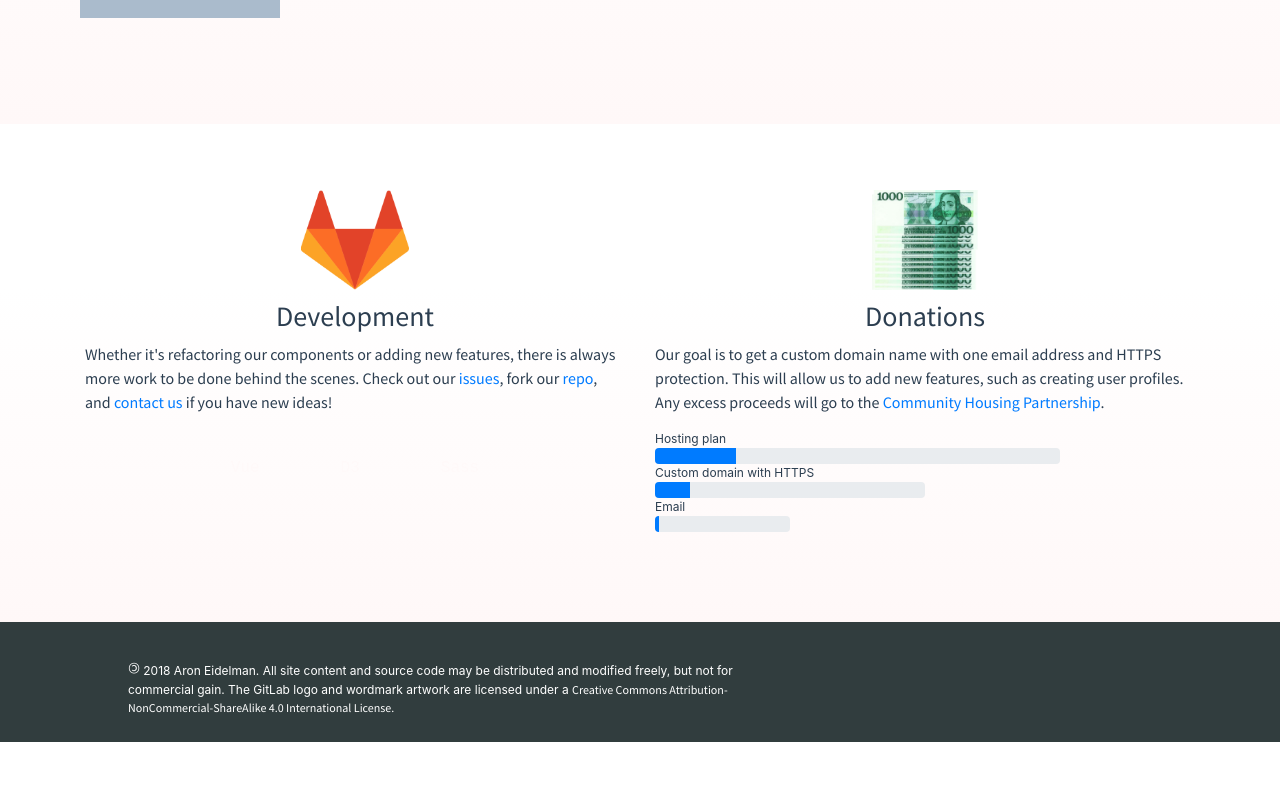
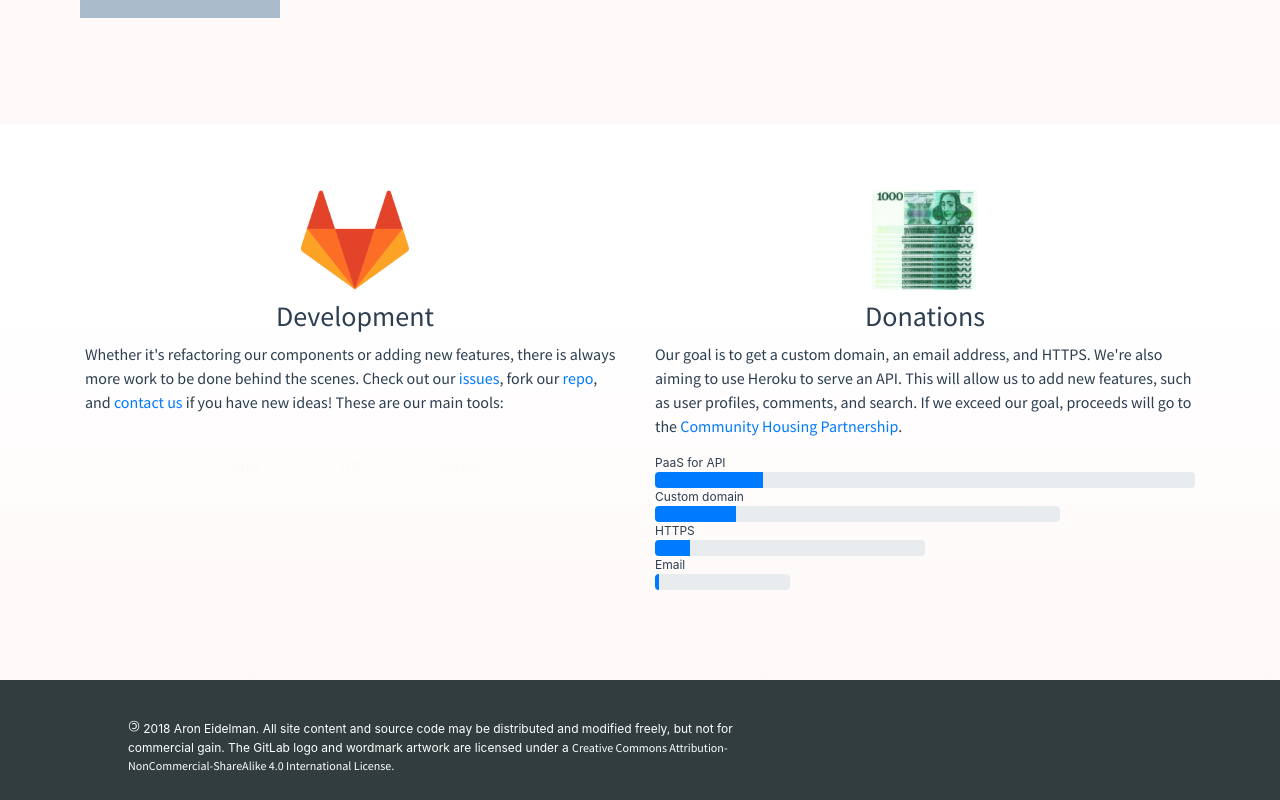
Before and after one commit to h3xar0n/spinozapp-v3, a Vue app: page / in a window 1280 px wide. Shown: the part 1717-2517 px from the top of the page. Before the commit the page ends 2459 px from the top, so only its background shows below. Built offline with nearby package versions, Linux system fonts and the light colour scheme; some icons are missing.

Commit message:
Styling contribution section

```diff
--- a/src/components/home/Contribution.vue
+++ b/src/components/home/Contribution.vue
@@ -5,22 +5,30 @@
         <b-col sm="12" md="6">
           <img src="../../assets/gitlab-logo.png" alt="">
           <h3 class="subtitle">Development</h3>
-          <p>Whether it's refactoring our components or adding new features, there is always more work to be done behind
-            the scenes. Check out our <a href="https://gitlab.com/eideldev/spinozapp/milestones" target="_blank">issues</a>,
-            fork our <a href="https://gitlab.com/eideldev/spinozapp" target="_blank">repo</a>, and <a href="mailto:aron@eideldev.com">
-              contact us</a> if you have new ideas!</p>
+          <p>Whether it's refactoring our components or adding new features, there is always more work to be done behind the
+            scenes. Check out our
+            <a href="https://gitlab.com/eideldev/spinozapp/milestones" target="_blank">issues</a>, fork our
+            <a href="https://gitlab.com/eideldev/spinozapp" target="_blank">repo</a>, and
+            <a href="mailto:aron@eideldev.com">
+              contact us</a> if you have new ideas! These are our main tools:</p>
           <div class="code-tools">
             <div>
+              <a href="https://vuejs.org/" target="_blank">
                 <i class="devicon-vuejs-plain colored"></i>
                 <p>Vue</p>
+              </a>
             </div>
             <div>
+              <a href="https://d3js.org/" target="_blank">
                 <i class="devicon-d3js-plain colored"></i>
                 <p>D3</p>
+              </a>
             </div>
             <div>
+              <a href="http://sass-lang.com/" target="_blank">
                 <i class="devicon-sass-original colored"></i>
                 <p>Sass</p>
+              </a>
             </div>
           </div>
         </b-col>
@@ -28,14 +36,17 @@
           <img src="../../assets/spinoza-money.png" alt="">
           <h3 class="subtitle">Donations</h3>
           <p>
-            Our goal is to get a custom domain name with one email address and HTTPS protection.
-            This will allow us to add new features, such as creating user profiles.
-            Any excess proceeds will go to the <a href="https://www.chp-sf.org/about/" target="_blank">Community Housing Partnership</a>.
+            Our goal is to get a custom domain, an email address, and HTTPS. We're also aiming to use Heroku to serve an API. This will
+            allow us to add new features, such as user profiles, comments, and search. If we exceed our goal, proceeds will
+            go to the
+            <a href="https://www.chp-sf.org/about/" target="_blank">Community Housing Partnership</a>.
           </p>
           <div class="goals">
-            <span>Hosting plan</span>
+            <span>PaaS for API</span>
+            <b-progress :value="20" class="w-100" />
+            <span>Custom domain</span>
             <b-progress :value="20" class="w-75" />
-            <span>Custom domain with HTTPS</span>
+            <span>HTTPS</span>
             <b-progress :value="13" class="w-50" />
             <span>Email</span>
             <b-progress :value="3" class="w-25" />
@@ -87,6 +98,10 @@
     display: inline-block;
   }
 
+  .code-tools div a:hover {
+    text-decoration: none;
+  }
+
   .code-tools div:nth-child(2) {
     margin: 0 15%;
   }
```
Lines whose indentation alone changed are shown as unchanged.
